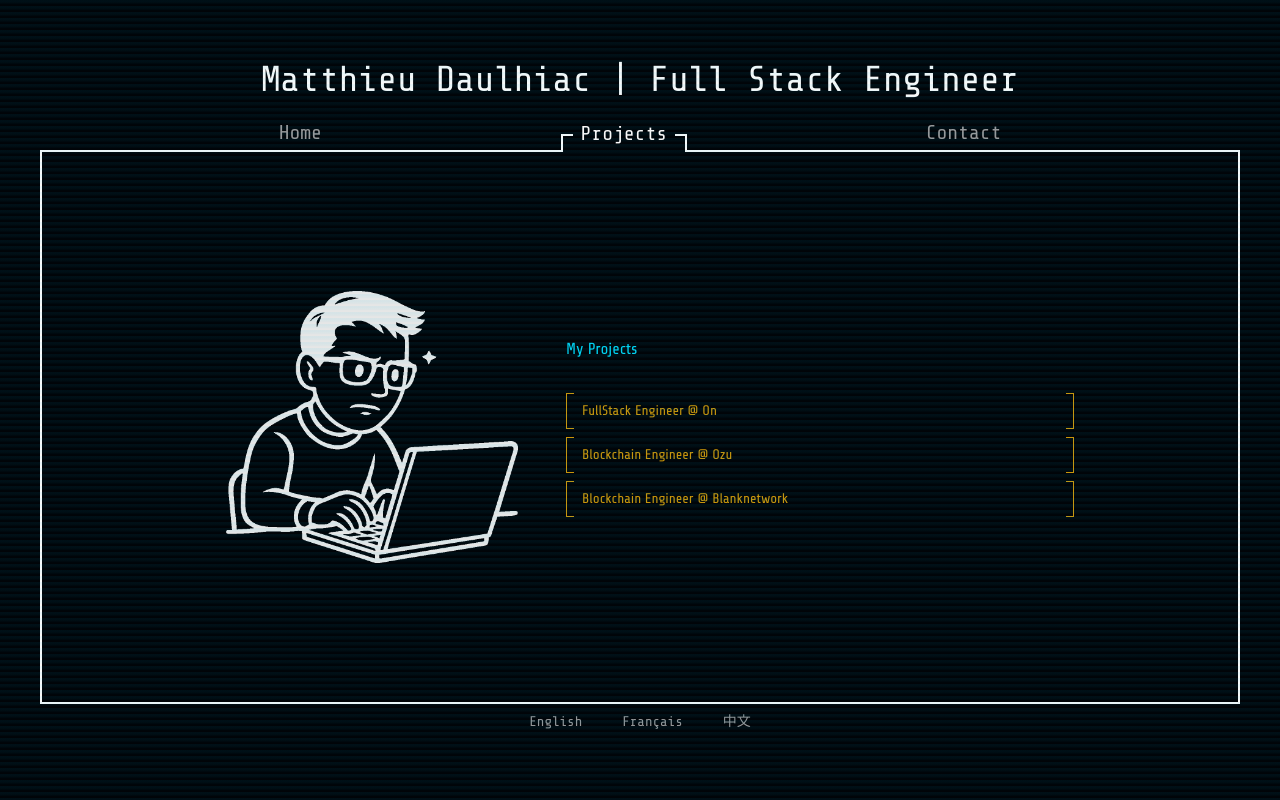
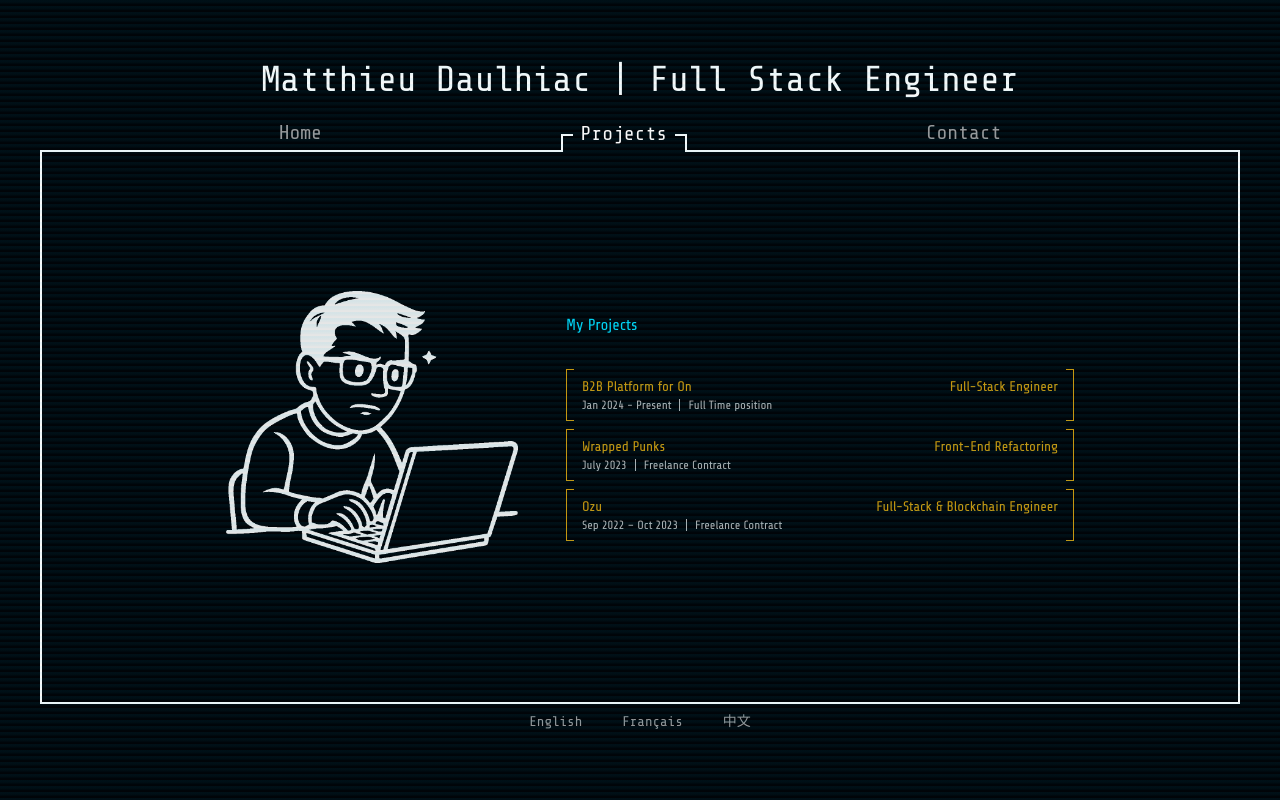
Before and after one commit to MatthieuD134/portfolio-next, a Next.js app: page /en-US/projects in a window 1280 px wide. Built offline with nearby package versions, Linux system fonts and the light colour scheme.

Commit message:
feat: add project list

```diff
--- a/src/app/[locale]/projects/page.tsx
+++ b/src/app/[locale]/projects/page.tsx
@@ -3,6 +3,39 @@ import Image from 'next/image';
 import { getTranslations, setRequestLocale } from 'next-intl/server';
 
 import { NavButton } from '@/components/ui/nav-button';
+import { Separator } from '@/components/ui/separator';
+
+type TProject = {
+  titleKey: string;
+  roleKey: string;
+  dateKey: string;
+  detailsKey: string;
+  href: string;
+};
+
+const projects: TProject[] = [
+  {
+    titleKey: 'b2bCommerce.title',
+    roleKey: 'b2bCommerce.role',
+    dateKey: 'b2bCommerce.date',
+    detailsKey: 'b2bCommerce.details',
+    href: '/projects/b2bCommerce',
+  },
+  {
+    titleKey: 'wrappedPunks.title',
+    roleKey: 'wrappedPunks.role',
+    dateKey: 'wrappedPunks.date',
+    detailsKey: 'wrappedPunks.details',
+    href: '/projects/wrappedPunks',
+  },
+  {
+    titleKey: 'ozu.title',
+    roleKey: 'ozu.role',
+    dateKey: 'ozu.date',
+    detailsKey: 'ozu.details',
+    href: '/projects/ozu',
+  },
+];
 
 export default async function Projects({ params }: { params: Promise<{ locale: string }> }) {
   const { locale } = await params;
@@ -28,21 +61,21 @@ export default async function Projects({ params }: { params: Promise<{ locale: s
       <div className="flex flex-col items-start justify-center p-4">
         <h2 className="mb-8 text-cyan-400">{t('title')}</h2>
         <ul className="flex w-full flex-col gap-2">
-          <NavButton href="/projects/on" variant="primary">
-            <li className="w-full">
-              <h3>FullStack Engineer @ On</h3>
-            </li>
-          </NavButton>
-          <NavButton href="/projects/on" variant="primary">
-            <li className="w-full">
-              <h3>Blockchain Engineer @ Ozu</h3>
-            </li>
-          </NavButton>
-          <NavButton href="/projects/on" variant="primary">
-            <li className="w-full">
-              <h3>Blockchain Engineer @ Blanknetwork</h3>
-            </li>
-          </NavButton>
+          {projects.map((project, index) => (
+            <NavButton key={index} href={project.href} variant="primary" className="h-fit">
+              <li className="flex w-full flex-col gap-0">
+                <div className="flex justify-between">
+                  <h3 className="text-md m-0">{t(project.titleKey)}</h3>
+                  <h4 className="text-md m-0">{t(project.roleKey)}</h4>
+                </div>
+                <div className="text-foreground/70 flex items-center gap-2 text-xs">
+                  <p>{t(project.dateKey)}</p>
+                  <Separator orientation="vertical" className="bg-foreground/70 h-3" />
+                  <p>{t(project.detailsKey)}</p>
+                </div>
+              </li>
+            </NavButton>
+          ))}
         </ul>
       </div>
     </div>
--- a/src/components/ui/separator.tsx
+++ b/src/components/ui/separator.tsx
@@ -17,7 +17,8 @@ function Separator({
       decorative={decorative}
       orientation={orientation}
       className={cn(
-        'bg-border shrink-0 data-[orientation=horizontal]:h-px data-[orientation=horizontal]:w-full data-[orientation=vertical]:h-full data-[orientation=vertical]:w-px',
+        'bg-border shrink-0',
+        orientation === 'horizontal' ? 'h-[1px] w-full' : 'min-h-full w-[1px]',
         className,
       )}
       {...props}
--- a/translations/en-US.json
+++ b/translations/en-US.json
@@ -52,7 +52,25 @@
     "keywords": "Matthieu Daulhiac;Full Stack Engineer;Freelance Web Developer;React;NextJS;NodeJS;Portfolio"
   },
   "ProjectsPage": {
-    "title": "My Projects"
+    "title": "My Projects",
+    "b2bCommerce": {
+      "title": "B2B Platform for On",
+      "role": "Full-Stack Engineer",
+      "date": "Jan 2024 - Present",
+      "details": "Full Time position"
+    },
+    "wrappedPunks": {
+      "title": "Wrapped Punks",
+      "role": "Front-End Refactoring",
+      "date": "July 2023",
+      "details": "Freelance Contract"
+    },
+    "ozu": {
+      "title": "Ozu",
+      "role": "Full-Stack & Blockchain Engineer",
+      "date": "Sep 2022 – Oct 2023",
+      "details": "Freelance Contract"
+    }
   },
   "ProjectsPageMetadata": {
     "title": "My Projects | Matthieu Daulhiac",
--- a/translations/fr-FR.json
+++ b/translations/fr-FR.json
@@ -52,7 +52,25 @@
     "keywords": "Matthieu Daulhiac;Ingenieur Full Stack;Developpeur Web Freelance;React;NextJS;NodeJS;Portfolio"
   },
   "ProjectsPage": {
-    "title": "Mes Projets"
+    "title": "Mes Projets",
+    "b2bCommerce": {
+      "title": "Plateforme B2B Pour On",
+      "role": "Ingénieur Full-Stack",
+      "date": "Jan 2024 - Présent",
+      "details": "Poste à temps plein"
+    },
+    "wrappedPunks": {
+      "title": "Wrapped Punks",
+      "role": "Refonte Front-End",
+      "date": "Juillet 2023",
+      "details": "Contrat Freelance"
+    },
+    "ozu": {
+      "title": "Ozu",
+      "role": "Ingénieur Full-Stack & Blockchain",
+      "date": "Sep 2022 – Oct 2023",
+      "details": "Contrat Freelance"
+    }
   },
   "ProjectsPageMetadata": {
     "title": "Mes Projets | Matthieu Daulhiac",
--- a/translations/zh-CN.json
+++ b/translations/zh-CN.json
@@ -52,7 +52,25 @@
     "keywords": "Matthieu Daulhiac;全栈工程师;自由职业网页开发者;React;NextJS;NodeJS;作品集"
   },
   "ProjectsPage": {
-    "title": "我的项目"
+    "title": "我的项目",
+    "b2bCommerce": {
+      "title": "On 的 B2B 平台",
+      "role": "全栈工程师",
+      "date": "2024年1月 - 现在",
+      "details": "全职"
+    },
+    "wrappedPunks": {
+      "title": "Wrapped Punks",
+      "role": "前端重构",
+      "date": "2023年7月",
+      "details": "自由职业合同"
+    },
+    "ozu": {
+      "title": "Ozu",
+      "role": "全栈工程师 & 区块链",
+      "date": "2022年9月 – 2023年10月",
+      "details": "自由职业合同"
+    }
   },
   "ProjectsPageMetadata": {
     "title": "我的项目 | 马修 - Matthieu Daulhiac",
```
